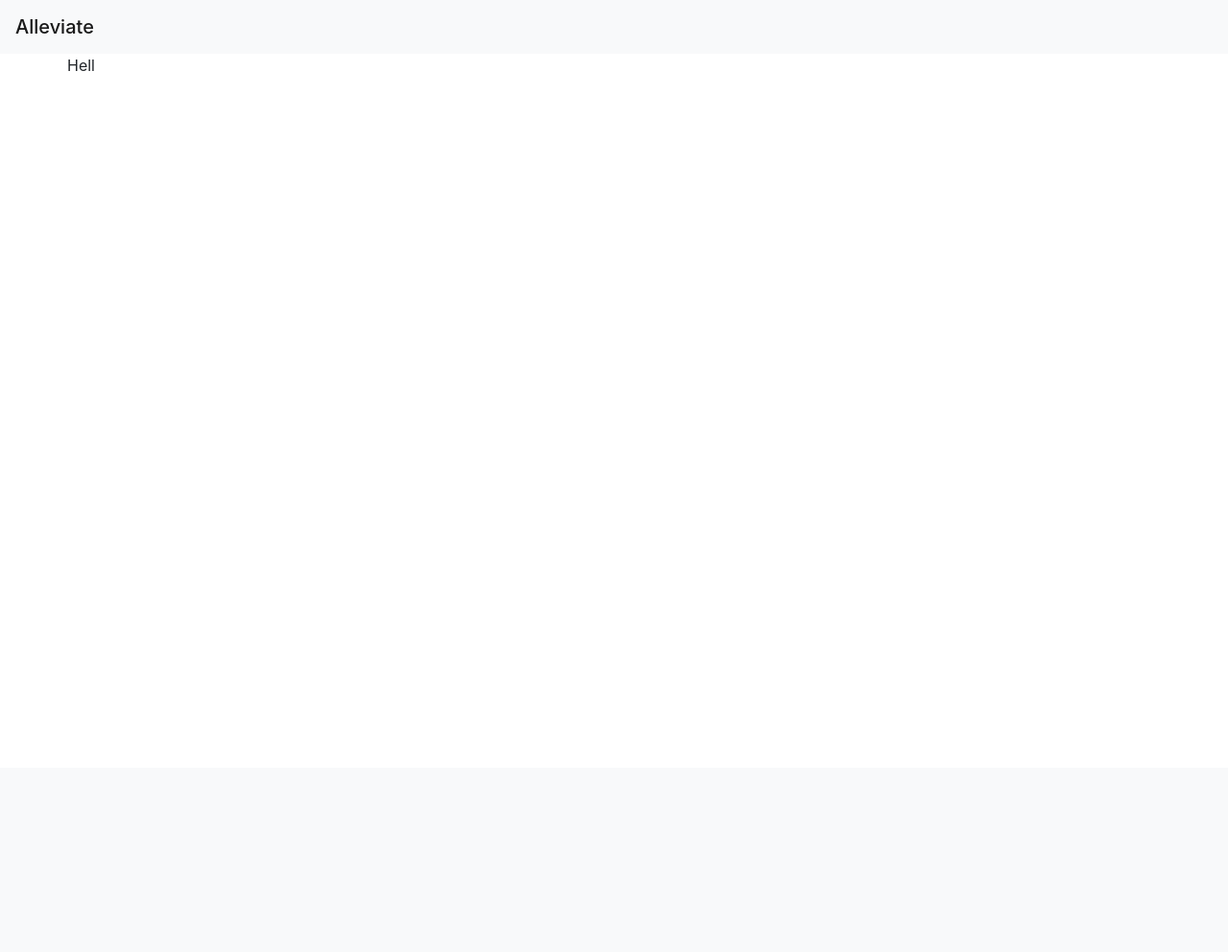
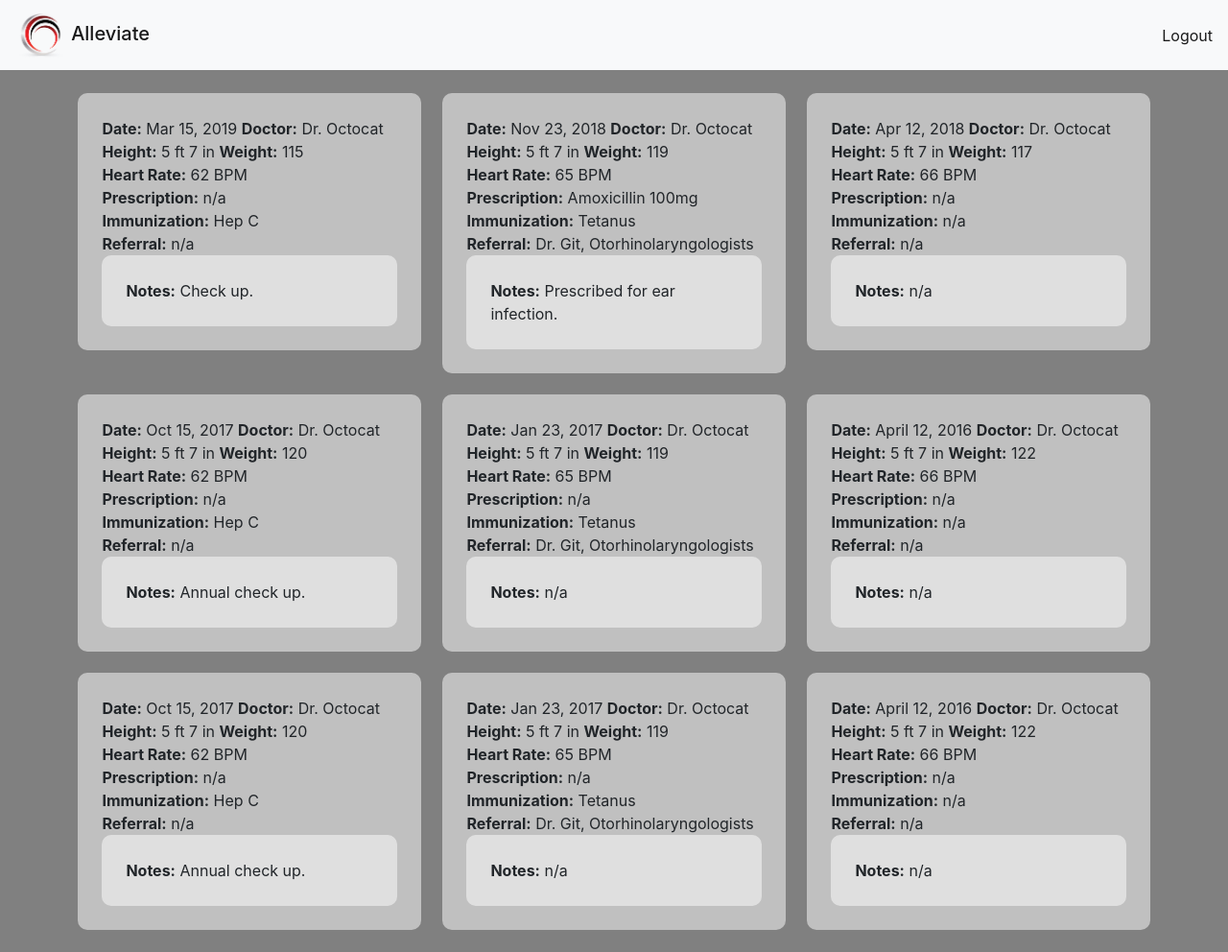
Before and after one commit to ashleyhma/Alleviate, a Flask app: page /portal in a window 1280 px wide. Before the commit the page is almost empty. Shown: the whole page at 96% size. Before the commit the page ends 74 px from the top, so only its background shows below. Run offline with Flask 2, Linux system fonts and the light colour scheme; some libraries are stand-ins or nearby versions.

Commit message:
Added portal template

```diff
--- a/templates/portal.html
+++ b/templates/portal.html
@@ -5,7 +5,17 @@
     <link rel="stylesheet" href="https://stackpath.bootstrapcdn.com/bootstrap/4.2.1/css/bootstrap.min.css" integrity="sha384-GJzZqFGwb1QTTN6wy59ffF1BuGJpLSa9DkKMp0DgiMDm4iYMj70gZWKYbI706tWS" crossorigin="anonymous">
 
     <nav class="navbar navbar-light bg-light">
-        <span class="navbar-brand mb-0 h1">Alleviate</span>
+        <span class="navbar-brand mb-0 h1">
+        <img src="/static/imgs/Logo.png" class="logo">
+        Alleviate</span>
+
+        <ul class="navbar-nav ml-auto">
+                <li class="nav-item active">
+
+                  <a class="nav-link" href="/">Logout</a>
+
+                </li>
+        </ul>
     </nav>
 
   </head>
@@ -13,13 +23,13 @@
 
   <body>
 
-    <div class="container">
+<!--     <div class="container">
         <div class="row">
-            <div class="column">
-            </div>
-            Hell
+            <div class="row">
+            </div> -->
+
             <!--
-            <div class="column">
+            <div class="row">
                 <b>Date:</b> {{ date }}
                 <b>Doctor:</b> {{ doctor }}
 
@@ -45,10 +55,259 @@
 
             </div>
             -->
-            <div class="column">
+
+<style type="text/css">
+
+.box {
+
+    background: rgba(255,255,255,0.5);
+    padding: 25px;
+    border-radius: 10px;
+    height: 100%;
+    margin-right: 1%;
+    margin-left: 1%
+}
+
+.note-box {
+    background: rgba(255,255,255,0.5);
+    padding: 25px;
+    border-radius: 10px;
+    height: 100%;
+}
+
+body {
+    background: gray;
+}
+
+.one {
+    margin-bottom: 2%;
+}
+
+.logo {
+    width: 10%;
+}
+
+</style>
+
+
+
+
+
+<div class="container">
+   <div class='row'>
+    <br>
+
+   </div>
+
+</div>
+
+
+<div class="container">
+   <div class='row one'>
+
+        <div class='col box'>
+            <b>Date:</b> Mar 15, 2019
+            <b>Doctor:</b> Dr. Octocat
+         <br>
+            <b>Height:</b> 5 ft 7 in <b>Weight:</b> 115
+         <br>
+            <b>Heart Rate:</b> 62 BPM
+         <br>
+            <b>Prescription:</b> n/a
+         <br>
+            <b>Immunization:</b> Hep C
+         <br>
+            <b>Referral:</b> n/a
+         <br>
+            <div class='note-box'>
+                <b>Notes:</b> Check up.
             </div>
+
         </div>
-    </div>
+
+
+        <div class='col box'>
+            <b>Date:</b> Nov 23, 2018
+            <b>Doctor:</b> Dr. Octocat
+         <br>
+            <b>Height:</b> 5 ft 7 in <b>Weight:</b> 119
+         <br>
+            <b>Heart Rate:</b> 65 BPM
+         <br>
+            <b>Prescription:</b> Amoxicillin 100mg
+         <br>
+            <b>Immunization:</b> Tetanus
+         <br>
+            <b>Referral:</b> Dr. Git, Otorhinolaryngologists
+         <br>
+         <div class='note-box'>
+            <b>Notes:</b> Prescribed for ear infection.
+         </div>
+        </div>
+
+        <div class="col box">
+
+            <b>Date:</b> Apr 12, 2018
+            <b>Doctor:</b> Dr. Octocat
+            <br>
+               <b>Height:</b> 5 ft 7 in <b>Weight:</b> 117
+            <br>
+               <b>Heart Rate:</b> 66 BPM
+           <br>
+               <b>Prescription:</b> n/a
+            <br>
+               <b>Immunization:</b> n/a
+            <br>
+               <b>Referral:</b> n/a
+            <br>
+            <div class='note-box'>
+               <b>Notes:</b> n/a
+            </div>
+
+        </div>
+   </div>
+</div>
+
+<div class="container">
+
+<div class='row one'>
+      <div class='col box'>
+
+            <b>Date:</b> Oct 15, 2017
+            <b>Doctor:</b> Dr. Octocat
+         <br>
+            <b>Height:</b> 5 ft 7 in <b>Weight:</b> 120
+         <br>
+            <b>Heart Rate:</b> 62 BPM
+         <br>
+            <b>Prescription:</b> n/a
+         <br>
+            <b>Immunization:</b> Hep C
+         <br>
+            <b>Referral:</b> n/a
+         <br>
+         <div class='note-box'>
+            <b>Notes:</b> Annual check up.
+        </div>
+
+      </div>
+
+
+
+      <div class='col box'>
+            <b>Date:</b> Jan 23, 2017
+            <b>Doctor:</b> Dr. Octocat
+         <br>
+            <b>Height:</b> 5 ft 7 in <b>Weight:</b> 119
+         <br>
+            <b>Heart Rate:</b> 65 BPM
+         <br>
+            <b>Prescription:</b> n/a
+         <br>
+            <b>Immunization:</b> Tetanus
+         <br>
+            <b>Referral:</b> Dr. Git, Otorhinolaryngologists
+         <br>
+         <div class='note-box'>
+            <b>Notes:</b> n/a
+         </div>
+        </div>
+
+         <div class="col box">
+
+               <b>Date:</b> April 12, 2016
+               <b>Doctor:</b> Dr. Octocat
+            <br>
+               <b>Height:</b> 5 ft 7 in <b>Weight:</b> 122
+            <br>
+               <b>Heart Rate:</b> 66 BPM
+           <br>
+               <b>Prescription:</b> n/a
+            <br>
+               <b>Immunization:</b> n/a
+            <br>
+               <b>Referral:</b> n/a
+            <br>
+            <div class='note-box'>
+               <b>Notes:</b> n/a
+           </div>
+
+         </div>
+
+
+  </div>
+</div>
+
+
+<div class="container">
+
+<div class='row one'>
+      <div class='col box'>
+
+            <b>Date:</b> Oct 15, 2017
+            <b>Doctor:</b> Dr. Octocat
+         <br>
+            <b>Height:</b> 5 ft 7 in <b>Weight:</b> 120
+         <br>
+            <b>Heart Rate:</b> 62 BPM
+         <br>
+            <b>Prescription:</b> n/a
+         <br>
+            <b>Immunization:</b> Hep C
+         <br>
+            <b>Referral:</b> n/a
+         <br>
+         <div class='note-box'>
+            <b>Notes:</b> Annual check up.
+        </div>
+
+      </div>
+
+
+
+      <div class='col box'>
+            <b>Date:</b> Jan 23, 2017
+            <b>Doctor:</b> Dr. Octocat
+         <br>
+            <b>Height:</b> 5 ft 7 in <b>Weight:</b> 119
+         <br>
+            <b>Heart Rate:</b> 65 BPM
+         <br>
+            <b>Prescription:</b> n/a
+         <br>
+            <b>Immunization:</b> Tetanus
+         <br>
+            <b>Referral:</b> Dr. Git, Otorhinolaryngologists
+         <br>
+         <div class='note-box'>
+            <b>Notes:</b> n/a
+         </div>
+        </div>
+
+         <div class="col box">
+
+               <b>Date:</b> April 12, 2016
+               <b>Doctor:</b> Dr. Octocat
+            <br>
+               <b>Height:</b> 5 ft 7 in <b>Weight:</b> 122
+            <br>
+               <b>Heart Rate:</b> 66 BPM
+           <br>
+               <b>Prescription:</b> n/a
+            <br>
+               <b>Immunization:</b> n/a
+            <br>
+               <b>Referral:</b> n/a
+            <br>
+            <div class='note-box'>
+               <b>Notes:</b> n/a
+           </div>
+
+         </div>
+
+
+  </div>
+
 
   </body>
 </html>
```
